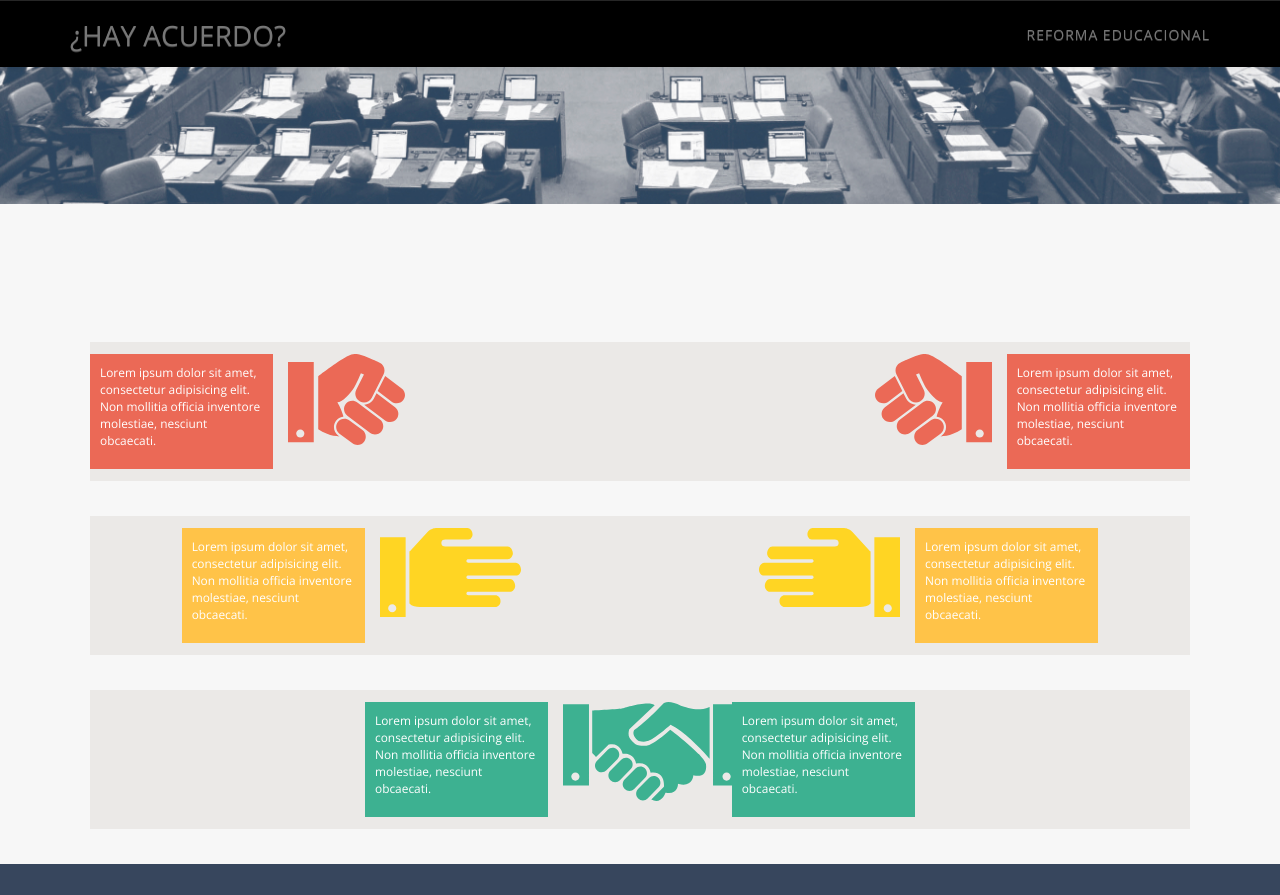
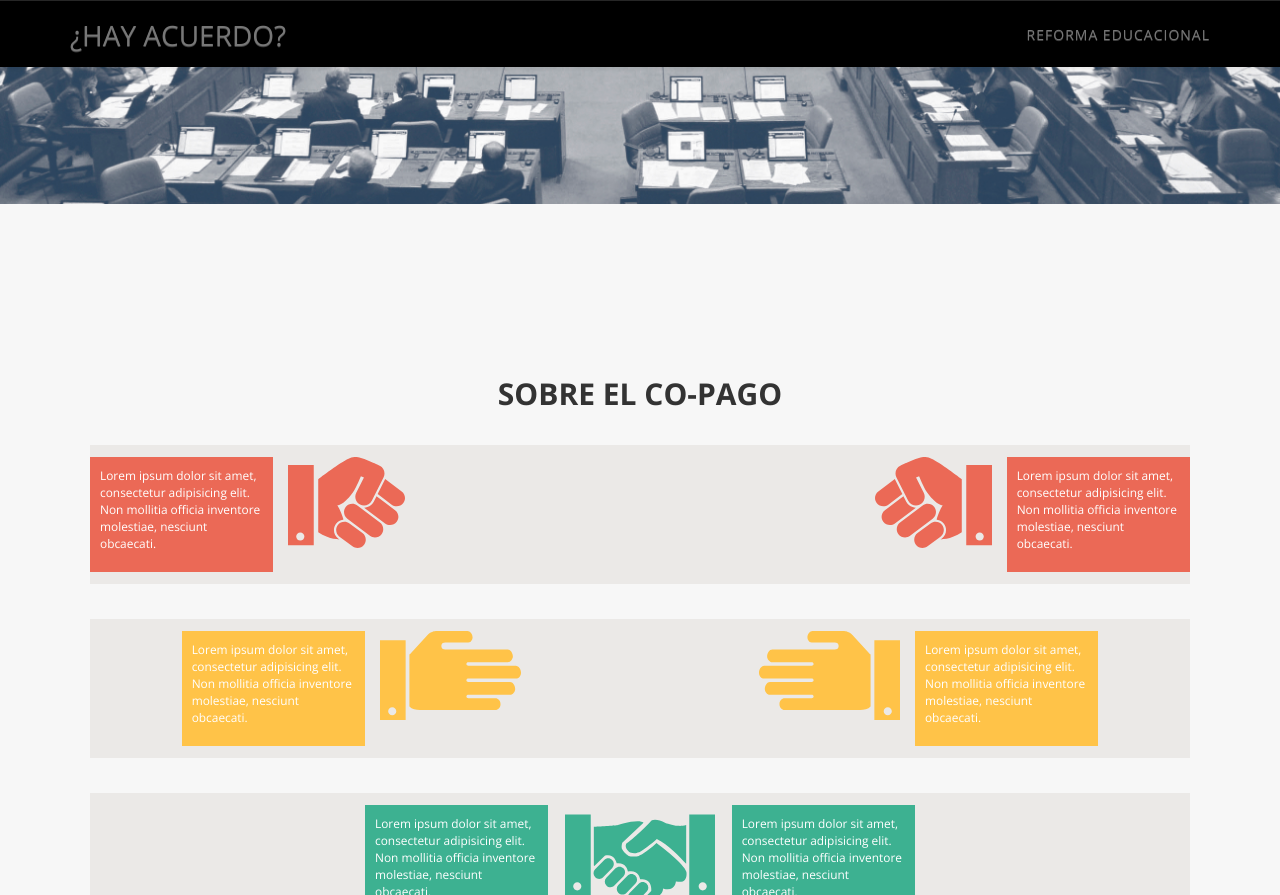
Before and after one commit to ciudadanointeligente/hayacuerdo.ciudadanointeligente.github.io, a Jekyll site: the page built from index.md, in a window 1280 px wide and 1400 px high, scrolled down 263 px, cut to the strip 0-895 px from the top of the window. Built offline with Jekyll 4.4.1, drawn with Linux system fonts in a browser that asks for light colours; nearby versions of some CDN libraries.

Commit message:
ajustes responsive

```diff
--- a/_layouts/default.html
+++ b/_layouts/default.html
@@ -47,13 +47,15 @@
   <!-- Example row of columns -->
 
 
+<h2>Sobre el co-pago</h2>
+
 <div class="row">
     <div class="col-md-2 noacuerdo postura1">
     <p>Lorem ipsum dolor sit amet, consectetur adipisicing elit. Non mollitia officia inventore molestiae, nesciunt obcaecati.</p>
     </div>
     <div class="col-md-2 hidden-xs noizquierda"><img class="izq" src="img/noacuerdoizq.svg" alt="lala"></div>
-    <div class="col-md-2 col-md-offset-1 texto">
-        <p class="hidden-md hidden-lg">No hay acuerdo</p>
+    <div class="col-md-2 col-md-offset-1 text-center texto">
+        <i class="hidden-md hidden-lg fa fa-times fa-5x"></i>
     </div>
     <div class="col-md-2 col-md-offset-1 hidden-xs text-right noderecha">
         <img class="der" src="img/noacuerdoder.svg" alt="lala"></div>
@@ -68,8 +70,8 @@
     </div>
     <div class="col-md-2 hidden-xs parcialderecha">
         <img class="izq" src="img/acuerdoparcializq.svg" alt="lala"></div>
-    <div class="col-md-2 texto">
-        <p class="hidden-sm hidden-md hidden-lg">Acuerdo Parcial</p>
+    <div class="col-md-2 text-center texto">
+        <i class="hidden-sm hidden-md hidden-lg fa fa-exclamation fa-5x"></i>
     </div>
     <div class="col-md-2 hidden-xs text-right parcializquierda">
         <img class="der" src="img/acuerdoparcialder.svg" alt="lala">
@@ -83,7 +85,10 @@
     <div class="col-md-2 col-md-offset-3 acuerdototal postura1">
     <p>Lorem ipsum dolor sit amet, consectetur adipisicing elit. Non mollitia officia inventore molestiae, nesciunt obcaecati. </p>
     </div>
-    <div class="col-md-2 total text-center"><img class="izq" src="img/acuerdototal.svg" alt="lala"></div>
+    <div class="col-md-2 total text-center">
+        <img class="izq hidden-xs hidden-sm" src="img/acuerdototal.svg" alt="lala">
+        <i class="col-md-2 hidden-sm hidden-md hidden-lg fa fa-check fa-5x"></i>
+    </div>
     <div class="col-md-2 acuerdototal postura2">
     <p>Lorem ipsum dolor sit amet, consectetur adipisicing elit. Non mollitia officia inventore molestiae, nesciunt obcaecati. </p>
     </div>
--- a/_sass/_comparador.scss
+++ b/_sass/_comparador.scss
@@ -3,6 +3,24 @@
     font-weight: 500;
     font-family: 'Open Sans', sans-serif;
     color: #fff;
+}
+
+h2 {
+	text-align: center;
+	font-weight: 700;
+	margin-top: 70px;
+}
+
+.fa-times {
+	color: #EB6956;
+}
+
+.fa-exclamation {
+	color: #ffc348;
+}
+
+.fa-check {
+	color: #3DB191;
 }
 
 .row {
```
Also changed, not shown: css/main.css, img/acuerdoparcialder.svg, img/acuerdoparcializq.svg, img/acuerdototal.svg. Lines whose indentation alone changed are shown as unchanged.
